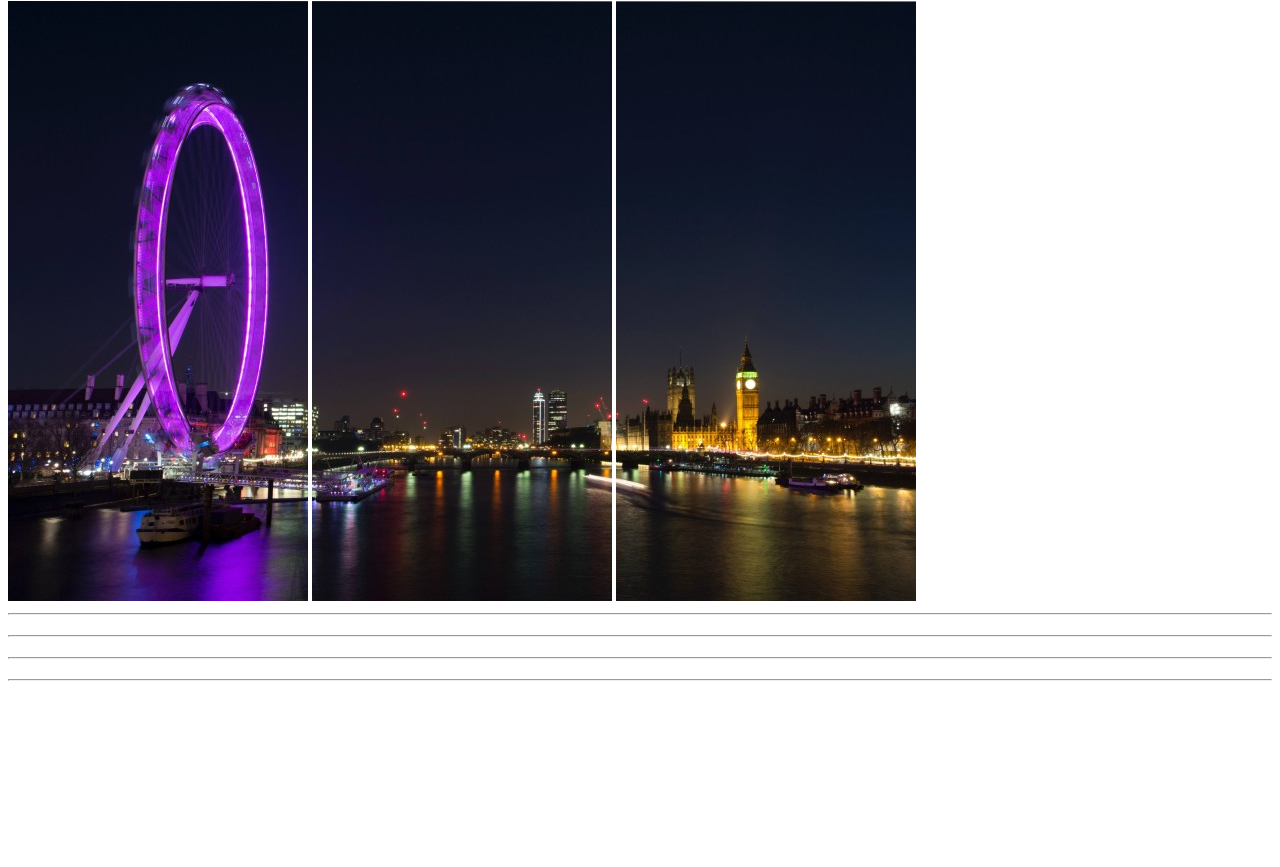
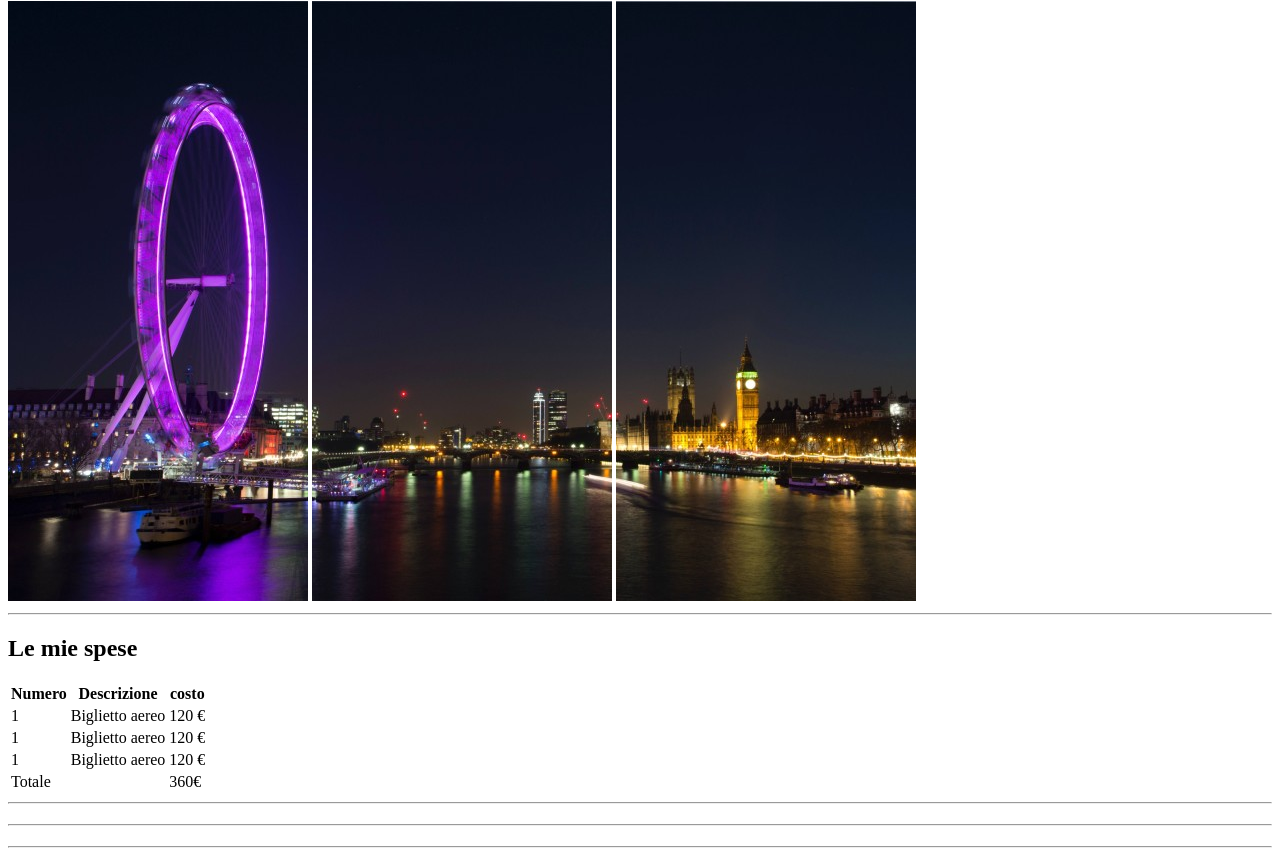
Before and after one commit to Silvia-Du/html-london-trip, a plain HTML site: page index.html in a window 1280 px wide. Shown: the part 79-946 px from the top of the page. Before the commit the page ends 800 px from the top, so only its background shows below. Drawn offline with Linux system fonts and the light colour scheme.

Commit message:
Fine sezione: le mie spese

```diff
--- a/index.html
+++ b/index.html
@@ -24,7 +24,41 @@
     <!-- Sezione: spese -->
 
     <section>
-      <h2></h2>
+      <h2>Le mie spese</h2>
+      <table>
+        <thead>
+          <tr>
+            <th>Numero</th>
+            <th>Descrizione</th>
+            <th>costo</th>
+          </tr>
+        <tbody>
+          <tr>
+            <td>1</td>
+            <td>Biglietto aereo</td>
+            <td>120 €</td>
+          </tr>
+          <tr>
+            <td>1</td>
+            <td>Biglietto aereo</td>
+            <td>120 €</td>
+          </tr>
+          <tr>
+            <td>1</td>
+            <td>Biglietto aereo</td>
+            <td>120 €</td>
+          </tr>
+        </tbody>
+        <tfoot>
+          <tr>
+            <td>Totale</td>
+            <td></td>
+            <td>360€</td>
+          </tr>
+        </tfoot>
+      </table>
+
+      </thead>
     </section>
 
     <hr>
@@ -44,6 +78,7 @@
     </section>
 
     <hr>
+
     <!-- Inizio footer con immagini -->
 
     <footer>
```
